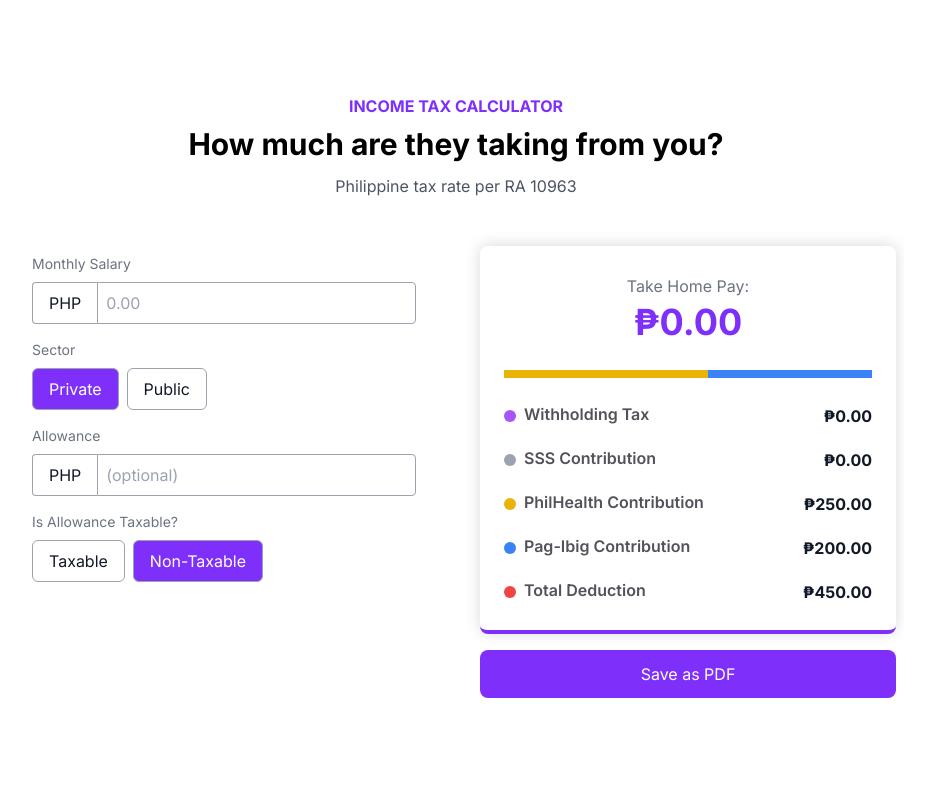
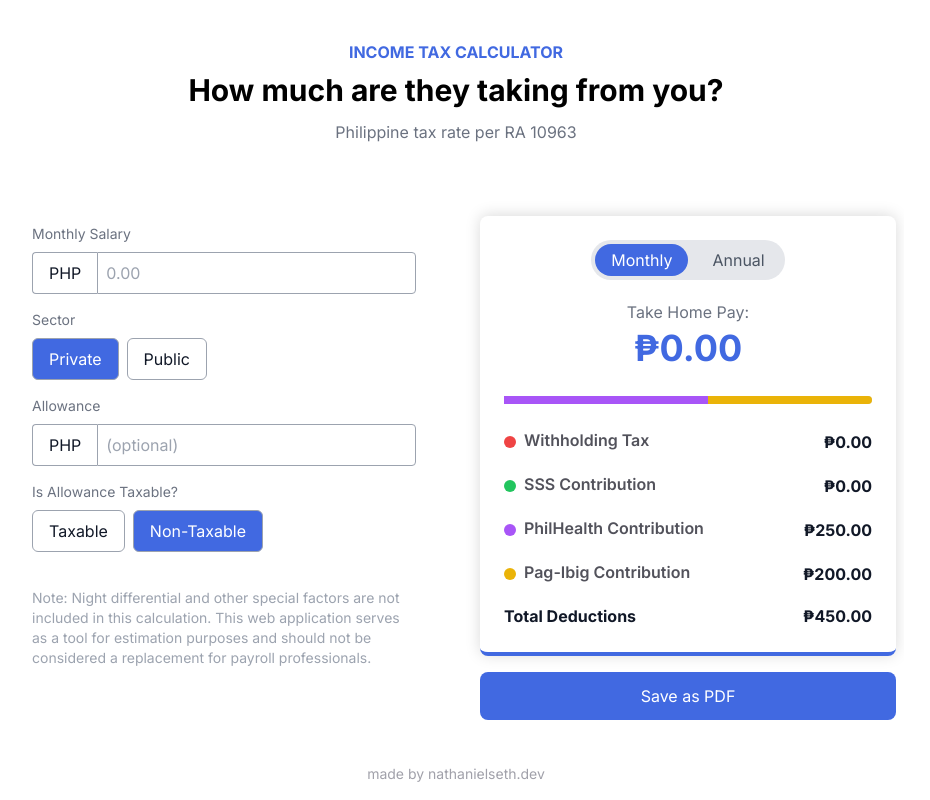
Before and after one commit to nathanielseth/neticents, a React (Vite) app: page / in a window 1280 px wide. Shown: the whole page, without its empty margins (184-1114 px from the left). Built offline with nearby package versions, Linux system fonts and the light colour scheme.

Commit message:
ui touches & fix

```diff
--- a/src/App.jsx
+++ b/src/App.jsx
@@ -11,19 +11,20 @@ const App = () => {
 	const [withholdingTax, setWithholdingTax] = useState(0);
 
 	return (
-		<div className="min-h-screen bg-white text-gray-900 flex items-center justify-center p-4 mt-12 mb-12 md:mt-0 md:mb-0">
-			<div className="max-w-4xl w-full overflow-auto">
-				<p className="text-center font-bold text-[#7f2ffa]">
+		<div className="min-h-screen bg-white text-gray-900 flex flex-col">
+			<div className="flex-grow flex flex-col items-center justify-center p-4 mt-12 mb-12 md:mt-0 md:mb-0">
+				<div className="max-w-4xl w-full overflow-auto mb-8">
+					<p className="text-center font-bold text-[#4169e1]">
 						INCOME TAX CALCULATOR
 					</p>
 					<h2 className="text-3xl font-bold text-center text-black mt-2">
 						How much are they taking from you?
 					</h2>
-				<p className="text-center text-gray-600 mt-3">
+					<p className="text-center text-gray-500 mt-3">
 						Philippine tax rate per RA 10963
 					</p>
 
-				<div className="grid grid-cols-1 md:grid-cols-2 gap-8 mt-4">
+					<div className="grid grid-cols-1 md:grid-cols-2 gap-8 mt-10">
 						<div>
 							<Inputs
 								setMonthlySalary={setMonthlySalary}
@@ -50,6 +51,18 @@ const App = () => {
 					</div>
 				</div>
 			</div>
+
+			<footer className="w-full bg-white p-4 text-center text-sm md:fixed md:bottom-0">
+				<a
+					href="https://nathanielseth.github.io/portfolio/"
+					target="_blank"
+					rel="noopener noreferrer"
+					className="text-zinc-400"
+				>
+					made by nathanielseth.dev
+				</a>
+			</footer>
+		</div>
 	);
 };
 
--- a/src/components/Inputs.jsx
+++ b/src/components/Inputs.jsx
@@ -85,6 +85,13 @@ const Inputs = ({
 					</div>
 				))}
 			</div>
+
+			<div className="mt-9 text-sm text-gray-400">
+				Note: Night differential and other special factors are not included in
+				this calculation. This web application serves as a tool for estimation
+				purposes and should not be considered a replacement for payroll
+				professionals.
+			</div>
 		</div>
 	);
 };
--- a/src/components/LineChart.jsx
+++ b/src/components/LineChart.jsx
@@ -5,67 +5,70 @@ const LineChart = ({ deductions }) => {
 
 	return (
 		<div className="relative mt-7 w-full h-2 bg-gray-300 rounded-full">
+			{/* Withholding Tax */}
 			<div
-				className="absolute h-full bg-purple-500 rounded-l-full"
+				className="absolute h-full bg-red-500 rounded-l-full"
 				style={{ width: `${getWidthPercentage(deductions.withholdingTax)}%` }}
 				title={`Withholding Tax (${getWidthPercentage(
 					deductions.withholdingTax
 				).toFixed(2)}%)`}
 			></div>
+
+			{/* GSIS Contribution */}
 			<div
-				className="absolute h-full bg-gray-400"
+				className="absolute h-full bg-green-500"
+				style={{
+					width: `${getWidthPercentage(deductions.gsis)}%`,
+					left: `${getWidthPercentage(deductions.withholdingTax)}%`,
+				}}
+				title={`GSIS Contribution (${getWidthPercentage(
+					deductions.gsis
+				).toFixed(2)}%)`}
+			></div>
+
+			{/* SSS Contribution */}
+			<div
+				className="absolute h-full bg-green-500"
 				style={{
 					width: `${getWidthPercentage(deductions.sss)}%`,
-					left: `${getWidthPercentage(deductions.withholdingTax)}%`,
+					left: `${getWidthPercentage(
+						deductions.withholdingTax + deductions.gsis
+					)}%`,
 				}}
 				title={`SSS Contribution (${getWidthPercentage(deductions.sss).toFixed(
 					2
 				)}%)`}
 			></div>
+
+			{/* PhilHealth Contribution */}
 			<div
-				className="absolute h-full bg-yellow-500"
+				className="absolute h-full bg-purple-500"
 				style={{
 					width: `${getWidthPercentage(deductions.philHealth)}%`,
 					left: `${getWidthPercentage(
-						deductions.withholdingTax + deductions.sss
+						deductions.withholdingTax + deductions.gsis + deductions.sss
 					)}%`,
 				}}
 				title={`PhilHealth Contribution (${getWidthPercentage(
 					deductions.philHealth
 				).toFixed(2)}%)`}
 			></div>
+
+			{/* Pag-Ibig Contribution */}
 			<div
-				className="absolute h-full bg-blue-500"
+				className="absolute h-full bg-yellow-500 rounded-r-full"
 				style={{
 					width: `${getWidthPercentage(deductions.pagIbig)}%`,
 					left: `${getWidthPercentage(
-						deductions.withholdingTax + deductions.sss + deductions.philHealth
+						deductions.withholdingTax +
+							deductions.gsis +
+							deductions.sss +
+							deductions.philHealth
 					)}%`,
 				}}
 				title={`Pag-Ibig Contribution (${getWidthPercentage(
 					deductions.pagIbig
 				).toFixed(2)}%)`}
-			></div>
-			<div
-				className="absolute h-full bg-red-500 rounded-r-full"
-				style={{
-					width: `${getWidthPercentage(
-						deductions.total -
-							(deductions.withholdingTax +
-								deductions.sss +
-								deductions.philHealth +
-								deductions.pagIbig)
-					)}%`,
-					left: `${getWidthPercentage(
-						deductions.withholdingTax +
-							deductions.sss +
-							deductions.philHealth +
-							deductions.pagIbig
-					)}%`,
-				}}
-				title={`Total Deduction (${getWidthPercentage(deductions.total).toFixed(
-					2
-				)}%)`}
 			></div>
 		</div>
 	);
@@ -74,6 +77,7 @@ const LineChart = ({ deductions }) => {
 LineChart.propTypes = {
 	deductions: PropTypes.shape({
 		withholdingTax: PropTypes.number.isRequired,
+		gsis: PropTypes.number.isRequired,
 		sss: PropTypes.number.isRequired,
 		philHealth: PropTypes.number.isRequired,
 		pagIbig: PropTypes.number.isRequired,
--- a/src/components/Summary.jsx
+++ b/src/components/Summary.jsx
@@ -1,3 +1,4 @@
+import { useState } from "react";
 import PropTypes from "prop-types";
 import LineChart from "./LineChart";
 import {
@@ -14,20 +15,25 @@ const Summary = ({
 	monthlySalary,
 	activeSector,
 }) => {
+	const [isAnnual, setIsAnnual] = useState(false);
+
 	const numericTakeHomePay = parseFloat(takeHomePay) || 0;
 	const numericMonthlySalary = parseFloat(monthlySalary) || 0;
 
-	const sss = computeSSS(numericMonthlySalary).sss;
-	const mpf = computeSSS(numericMonthlySalary).mpf;
 	const deductions = {
-		withholdingTax: parseFloat(withholdingTax) || 0,
-		gsis: computeGSIS(numericMonthlySalary),
-		sss: sss + mpf,
+		withholdingTax:
+			numericTakeHomePay > 0 ? parseFloat(withholdingTax) || 0 : 0,
+		gsis: activeSector === "public" ? computeGSIS(numericMonthlySalary) : 0,
+		sss:
+			activeSector === "private"
+				? computeSSS(numericMonthlySalary).sss +
+				  computeSSS(numericMonthlySalary).mpf
+				: 0,
 		philHealth: computePhilHealth(numericMonthlySalary),
 		pagIbig: computePagIbig(),
-		total: 0,
 	};
 
+	// Filter out deductions based on the active sector
 	const visibleDeductions = Object.entries(deductions).filter(([key]) => {
 		if (
 			(key === "gsis" && activeSector === "private") ||
@@ -38,10 +44,15 @@ const Summary = ({
 		return true;
 	});
 
-	deductions.total = visibleDeductions.reduce(
+	// Calculate total deductions from visible deductions
+	const totalDeductions = visibleDeductions.reduce(
 		(acc, [, value]) => acc + value,
 		0
 	);
+
+	const displayedTakeHomePay = isAnnual
+		? numericTakeHomePay * 12
+		: numericTakeHomePay;
 
 	const handleDownload = () => {
 		alert("not implemented yet");
@@ -50,32 +61,51 @@ const Summary = ({
 	return (
 		<div className="relative mt-6">
 			<div
-				className="p-6 bg-white rounded-lg border-b-4 border-[#7f2ffa]"
+				className="p-6 bg-white rounded-lg border-b-4 border-[#4169e1]"
 				style={{ boxShadow: "0 -1px 15px rgba(0, 0, 0, 0.15)" }}
 			>
+				<div className="flex justify-center mb-5">
+					<div className="flex items-center space-x-2 bg-gray-200 p-1 rounded-full">
+						<button
+							className={`px-4 py-1 rounded-full ${
+								!isAnnual
+									? "bg-[#4169e1] text-white"
+									: "bg-transparent text-gray-600"
+							}`}
+							onClick={() => setIsAnnual(false)}
+						>
+							Monthly
+						</button>
+						<button
+							className={`px-4 py-1 rounded-full ${
+								isAnnual
+									? "bg-[#4169e1] text-white"
+									: "bg-transparent text-gray-600"
+							}`}
+							onClick={() => setIsAnnual(true)}
+						>
+							Annual
+						</button>
+					</div>
+				</div>
+
 				<h3 className="text-md font-normal text-center text-gray-500 mt-1 mb-1">
 					Take Home Pay:
 				</h3>
 				<div className="grid grid-cols-1 justify-items-center">
-					<h1 className="text-4xl font-bold text-[#7f2ffa]">
+					<h1 className="text-4xl font-bold text-[#4169e1]">
 						₱
-						{numericTakeHomePay >= 0
-							? numericTakeHomePay.toLocaleString("en-US", {
-									minimumFractionDigits: 2,
-							  })
-							: "0.00"}
+						{displayedTakeHomePay.toLocaleString("en-US", {
+							minimumFractionDigits: 2,
+						})}
 					</h1>
 				</div>
 
-				<LineChart deductions={deductions} />
+				<LineChart deductions={{ ...deductions, total: totalDeductions }} />
 
 				<div className="mt-6 text-gray-900 space-y-4">
-					{Object.entries(deductions).map(([key, value]) => {
-						if (
-							(key === "gsis" && activeSector === "private") ||
-							(key === "sss" && activeSector === "public")
-						)
-							return null;
+					{visibleDeductions.map(([key, value]) => {
+						const displayedValue = isAnnual ? value * 12 : value;
 
 						return (
 							<div className="flex justify-between items-center" key={key}>
@@ -88,16 +118,21 @@ const Summary = ({
 									</span>
 								</span>
 								<span className="font-bold">
-									₱{numberFormat(value.toFixed(2))}
+									₱{numberFormat(displayedValue.toFixed(2))}
 								</span>
 							</div>
 						);
 					})}
+					<div className="flex justify-between items-center font-bold">
+						<span>Total Deductions</span>
+						<span>₱{numberFormat(totalDeductions.toFixed(2))}</span>
+					</div>
 				</div>
 			</div>
+
 			<div className="mt-4 flex justify-center">
 				<button
-					className="w-full py-3 text-white bg-[#7f2ffa] rounded-lg transition duration-200"
+					className="w-full py-3 text-white bg-[#4169e1] rounded-lg transition duration-200"
 					onClick={handleDownload}
 				>
 					Save as PDF
@@ -109,12 +144,12 @@ const Summary = ({
 
 const getColor = (key) => {
 	const colors = {
-		withholdingTax: "bg-purple-500",
-		gsis: "bg-gray-400",
-		sss: "bg-gray-400",
-		philHealth: "bg-yellow-500",
-		pagIbig: "bg-blue-500",
-		total: "bg-red-500",
+		withholdingTax: "bg-red-500",
+		gsis: "bg-green-500",
+		sss: "bg-green-500",
+		philHealth: "bg-purple-500",
+		pagIbig: "bg-yellow-500",
+		total: "bg-blue-500",
 	};
 	return colors[key];
 };
--- a/src/index.css
+++ b/src/index.css
@@ -15,7 +15,7 @@ body {
 }
 
 .btn-active {
-	@apply bg-[#7f2ffa] text-white;
+	@apply bg-[#4169e1] text-white;
 }
 
 .btn-inactive {
```
Lines whose indentation alone changed are shown as unchanged.
